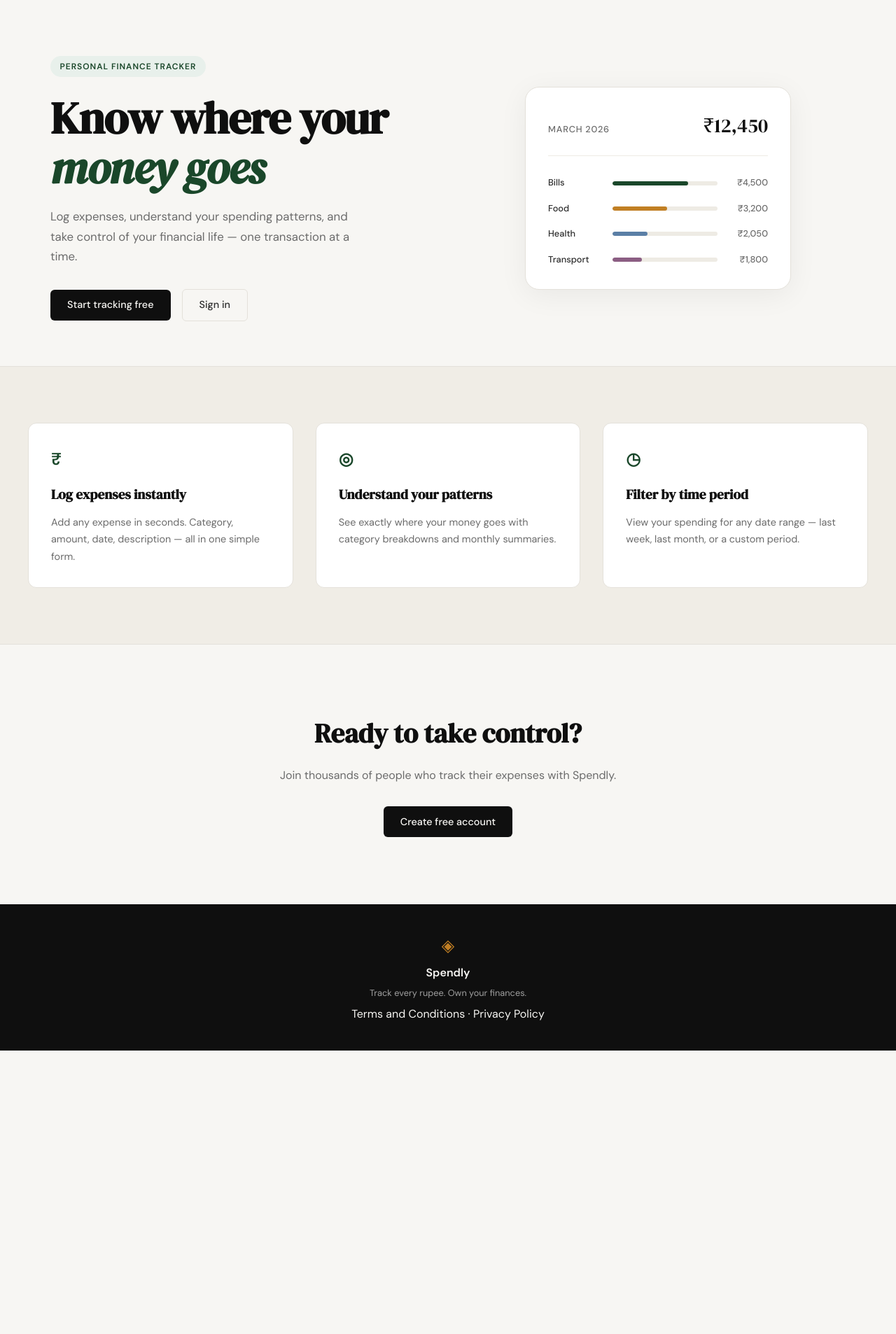
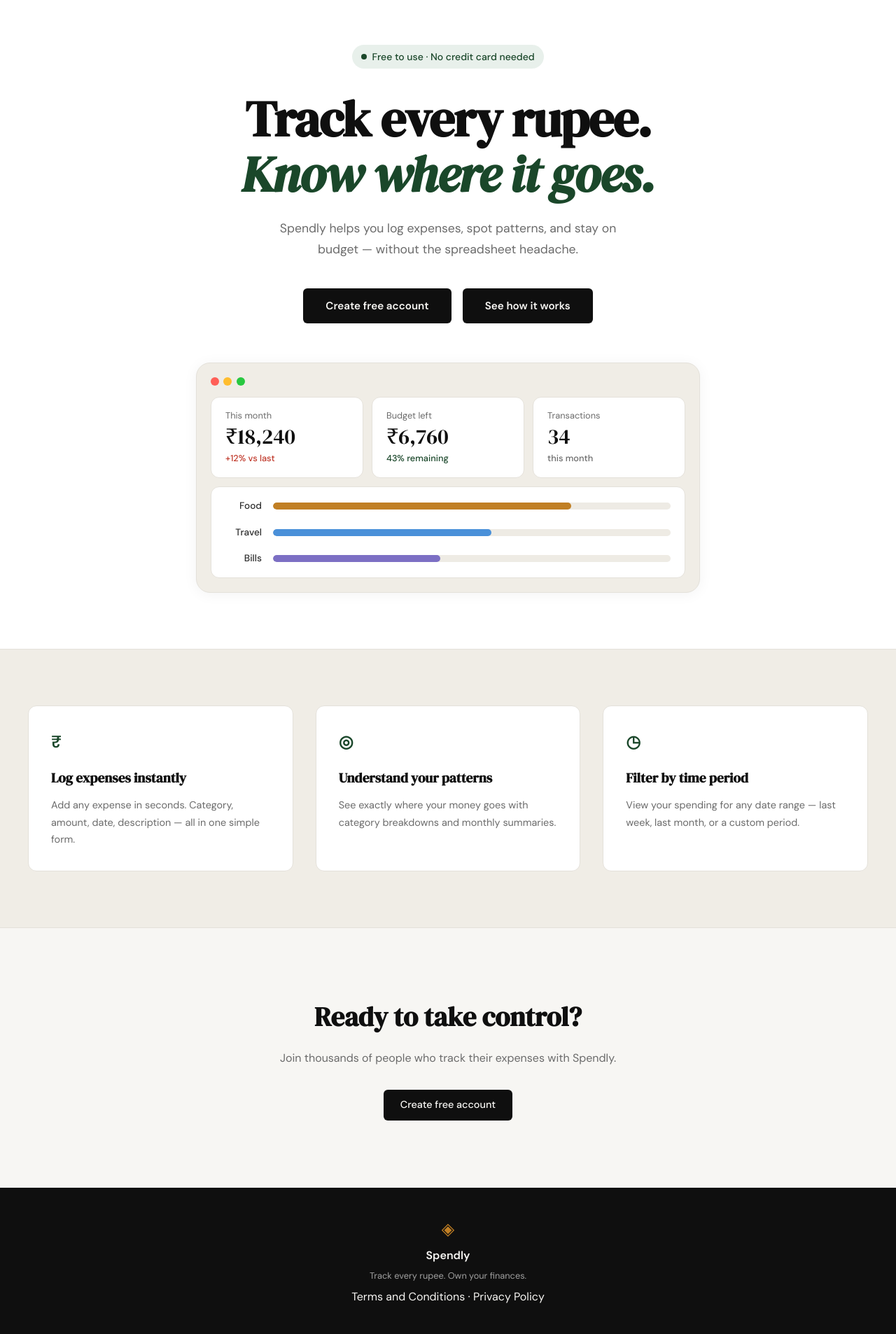
Before and after one commit to pranav-juneja/spendly, a Flask app: page / in a window 1280 px wide. Shown: the part 61-1967 px from the top of the page at 70% size. Before the commit the page ends 1562 px from the top, so only its background shows below. Run offline with Flask 3, Linux system fonts and the light colour scheme.

Commit message:
landing: redesign hero section to match mock up

```diff
--- /dev/null
+++ b/static/css/landing.css
@@ -0,0 +1,180 @@
+/* ================================================================== */
+/* Landing page — hero overrides and dashboard mock                   */
+/* ================================================================== */
+
+/* ------------------------------------------------------------------
+   Hero layout: override the 2-column grid from style.css
+   ------------------------------------------------------------------ */
+
+.hero {
+    display: block;
+    max-width: none;
+    margin: 0;
+    padding: 4rem 2rem 5rem;
+    background: var(--paper-card);
+    text-align: center;
+}
+
+.hero-inner {
+    max-width: 720px;
+    margin: 0 auto;
+}
+
+/* Badge */
+.hero-badge {
+    display: inline-flex;
+    align-items: center;
+    gap: 0.45rem;
+    font-size: 0.875rem;
+    font-weight: 500;
+    letter-spacing: normal;
+    text-transform: none;
+    margin-bottom: 2rem;
+}
+
+.hero-badge-dot {
+    width: 8px;
+    height: 8px;
+    background: var(--accent);
+    border-radius: 50%;
+    flex-shrink: 0;
+}
+
+/* Title */
+.hero-title {
+    font-size: clamp(2.75rem, 6vw, 4.5rem);
+    margin-bottom: 1.5rem;
+}
+
+/* Subtitle */
+.hero-subtitle {
+    max-width: 520px;
+    margin-left: auto;
+    margin-right: auto;
+    margin-bottom: 2.5rem;
+    font-size: 1.1rem;
+}
+
+/* Actions */
+.hero-actions {
+    justify-content: center;
+    margin-bottom: 3.5rem;
+}
+
+.hero-actions .btn-primary {
+    padding: 0.8rem 2rem;
+    font-size: 0.95rem;
+    font-weight: 600;
+}
+
+/* ------------------------------------------------------------------
+   Dashboard mock card
+   ------------------------------------------------------------------ */
+
+.hero-dashboard {
+    background: var(--paper-warm);
+    border: 1px solid var(--border);
+    border-radius: var(--radius-lg);
+    padding: 1.25rem;
+    text-align: left;
+    box-shadow: 0 2px 20px rgba(0, 0, 0, 0.05);
+}
+
+/* macOS traffic-light dots */
+.hd-chrome {
+    display: flex;
+    align-items: center;
+    gap: 0.4rem;
+    margin-bottom: 1rem;
+}
+
+.hd-dot {
+    width: 12px;
+    height: 12px;
+    border-radius: 50%;
+}
+
+.hd-dot-red    { background: #ff5f57; }
+.hd-dot-yellow { background: #ffbd2e; }
+.hd-dot-green  { background: #28c840; }
+
+/* Stat tiles */
+.hd-stats {
+    display: grid;
+    grid-template-columns: repeat(3, 1fr);
+    gap: 0.75rem;
+    margin-bottom: 0.75rem;
+}
+
+.hd-stat {
+    background: var(--paper-card);
+    border: 1px solid var(--border);
+    border-radius: var(--radius-md);
+    padding: 1rem 1.25rem;
+    display: flex;
+    flex-direction: column;
+    gap: 0.2rem;
+}
+
+.hd-stat-label {
+    font-size: 0.8rem;
+    color: var(--ink-muted);
+    font-weight: 400;
+}
+
+.hd-stat-value {
+    font-family: var(--font-display);
+    font-size: 1.9rem;
+    color: var(--ink);
+    line-height: 1.15;
+}
+
+.hd-stat-note {
+    font-size: 0.8rem;
+    color: var(--ink-muted);
+    font-weight: 500;
+}
+
+.hd-note-danger  { color: var(--danger); }
+.hd-note-success { color: var(--accent); }
+
+/* Category bar rows */
+.hd-bars {
+    background: var(--paper-card);
+    border: 1px solid var(--border);
+    border-radius: var(--radius-md);
+    padding: 1rem 1.25rem;
+    display: flex;
+    flex-direction: column;
+    gap: 1rem;
+}
+
+.hd-bar-row {
+    display: grid;
+    grid-template-columns: 52px 1fr;
+    align-items: center;
+    gap: 1rem;
+}
+
+.hd-bar-label {
+    font-size: 0.85rem;
+    color: var(--ink-soft);
+    font-weight: 500;
+    text-align: right;
+}
+
+.hd-bar-track {
+    height: 10px;
+    background: var(--border-soft);
+    border-radius: 999px;
+    overflow: hidden;
+}
+
+.hd-bar {
+    height: 100%;
+    border-radius: 999px;
+}
+
+.hd-bar-food   { background: var(--accent-2); }
+.hd-bar-travel { background: #4a90d9; }
+.hd-bar-bills  { background: #7c6fc4; }
--- a/templates/landing.html
+++ b/templates/landing.html
@@ -1,60 +1,73 @@
 {% extends "base.html" %}
 
 {% block title %}Spendly — Track Every Rupee{% endblock %}
+
+{% block head %}
+<link rel="stylesheet" href="{{ url_for('static', filename='css/landing.css') }}">
+{% endblock %}
 
 {% block content %}
 
 <section class="hero">
     <div class="hero-inner">
-        <div class="hero-badge">Personal Finance Tracker</div>
+        <div class="hero-badge">
+            <span class="hero-badge-dot"></span>
+            Free to use · No credit card needed
+        </div>
         <h1 class="hero-title">
-            Know where your<br>
-            <em>money goes</em>
+            Track every rupee.<br>
+            <em>Know where it goes.</em>
         </h1>
         <p class="hero-subtitle">
-            Log expenses, understand your spending patterns,
-            and take control of your financial life —
-            one transaction at a time.
+            Spendly helps you log expenses, spot patterns, and stay
+            on budget — without the spreadsheet headache.
         </p>
         <div class="hero-actions">
-            <a href="{{ url_for('register') }}" class="btn-primary">Start tracking free</a>
-            <a href="{{ url_for('login') }}" class="btn-ghost">Sign in</a>
+            <a href="{{ url_for('register') }}" class="btn-primary">Create free account</a>
+            <a href="#" class="btn-primary">See how it works</a>
         </div>
-    </div>
-    <div class="hero-visual">
-        <div class="mock-card">
-            <div class="mock-card-header">
-                <span class="mock-label">March 2026</span>
-                <span class="mock-total">₹12,450</span>
+
+        <div class="hero-dashboard">
+            <div class="hd-chrome">
+                <span class="hd-dot hd-dot-red"></span>
+                <span class="hd-dot hd-dot-yellow"></span>
+                <span class="hd-dot hd-dot-green"></span>
             </div>
-            <div class="mock-bars">
-                <div class="mock-bar-row">
-                    <span class="mock-cat">Bills</span>
-                    <div class="mock-bar-track">
-                        <div class="mock-bar" style="width: 72%"></div>
+            <div class="hd-stats">
+                <div class="hd-stat">
+                    <span class="hd-stat-label">This month</span>
+                    <span class="hd-stat-value">₹18,240</span>
+                    <span class="hd-stat-note hd-note-danger">+12% vs last</span>
+                </div>
+                <div class="hd-stat">
+                    <span class="hd-stat-label">Budget left</span>
+                    <span class="hd-stat-value">₹6,760</span>
+                    <span class="hd-stat-note hd-note-success">43% remaining</span>
+                </div>
+                <div class="hd-stat">
+                    <span class="hd-stat-label">Transactions</span>
+                    <span class="hd-stat-value">34</span>
+                    <span class="hd-stat-note">this month</span>
+                </div>
+            </div>
+            <div class="hd-bars">
+                <div class="hd-bar-row">
+                    <span class="hd-bar-label">Food</span>
+                    <div class="hd-bar-track">
+                        <div class="hd-bar hd-bar-food" style="width: 75%"></div>
                     </div>
-                    <span class="mock-amt">₹4,500</span>
                 </div>
-                <div class="mock-bar-row">
-                    <span class="mock-cat">Food</span>
-                    <div class="mock-bar-track">
-                        <div class="mock-bar mock-bar-2" style="width: 52%"></div>
+                <div class="hd-bar-row">
+                    <span class="hd-bar-label">Travel</span>
+                    <div class="hd-bar-track">
+                        <div class="hd-bar hd-bar-travel" style="width: 55%"></div>
                     </div>
-                    <span class="mock-amt">₹3,200</span>
                 </div>
-                <div class="mock-bar-row">
-                    <span class="mock-cat">Health</span>
-                    <div class="mock-bar-track">
-                        <div class="mock-bar mock-bar-3" style="width: 33%"></div>
+                <div class="hd-bar-row">
+                    <span class="hd-bar-label">Bills</span>
+                    <div class="hd-bar-track">
+                        <div class="hd-bar hd-bar-bills" style="width: 42%"></div>
                     </div>
-                    <span class="mock-amt">₹2,050</span>
-                </div>
-                <div class="mock-bar-row">
-                    <span class="mock-cat">Transport</span>
-                    <div class="mock-bar-track">
-                        <div class="mock-bar mock-bar-4" style="width: 28%"></div>
-                    </div>
-                    <span class="mock-amt">₹1,800</span>
                 </div>
             </div>
         </div>
```
Also changed, not shown: Images/spendly_hero image.png (added).
